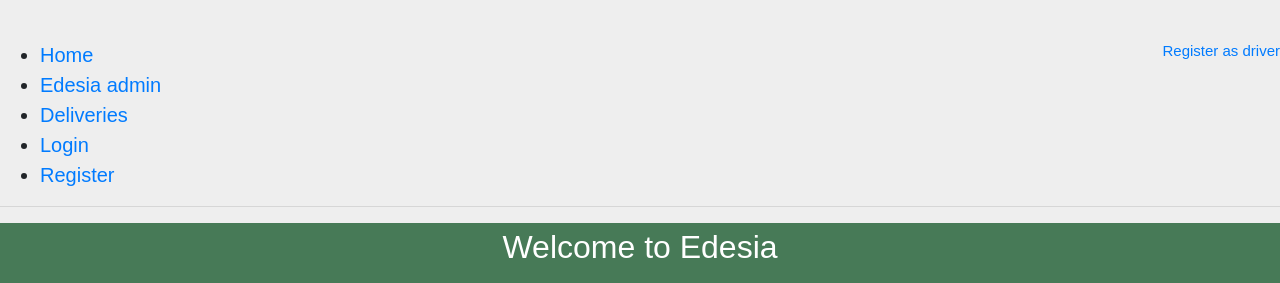
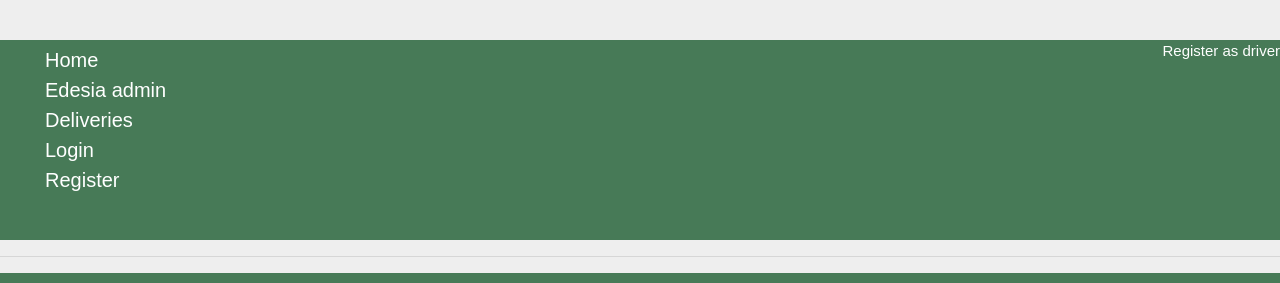
Before and after one commit to abdulkadiret/edesia, a React (Create React App) app in the folder client/: page / in a window 1280 px wide. Shown: the top 283 px of the page. Built offline with nearby package versions, Linux system fonts and the light colour scheme; no server answers.

Commit message:
remove bullets from unordered list (ul)

```diff
--- a/client/src/containers/App/App.css
+++ b/client/src/containers/App/App.css
@@ -4,10 +4,15 @@
 
 .App-header {
   background-color: rgb(71, 122, 87);
-  height: 150px;
+  height: 200px;
   padding: 5px;
   color: white;
 }
+
+ul {
+  list-style: none;
+}
+
 li {
   font-size: 20px;
 }
@@ -20,6 +25,10 @@ li {
   font-size: large;
 }
 
+a {
+  color: white
+}
+
 @keyframes App-logo-spin {
   from {
     transform: rotate(0deg);
--- a/client/src/containers/App/App.js
+++ b/client/src/containers/App/App.js
@@ -33,6 +33,8 @@ class App extends Component {
       <Router>
         <div className="app">
           <HighlightedLink text="Register as driver" path="/register" />
+
+          <header className="App-header">
           <ul>
             <li>
               <Link to="/"> Home </Link>
@@ -67,6 +69,8 @@ class App extends Component {
               </li>
             ) : null}
           </ul>
+          </header>
+
           <hr />
           <Route exact path="/" component={Home} />
           <Route exact path="/deliveries" component={Deliveries} />
```
